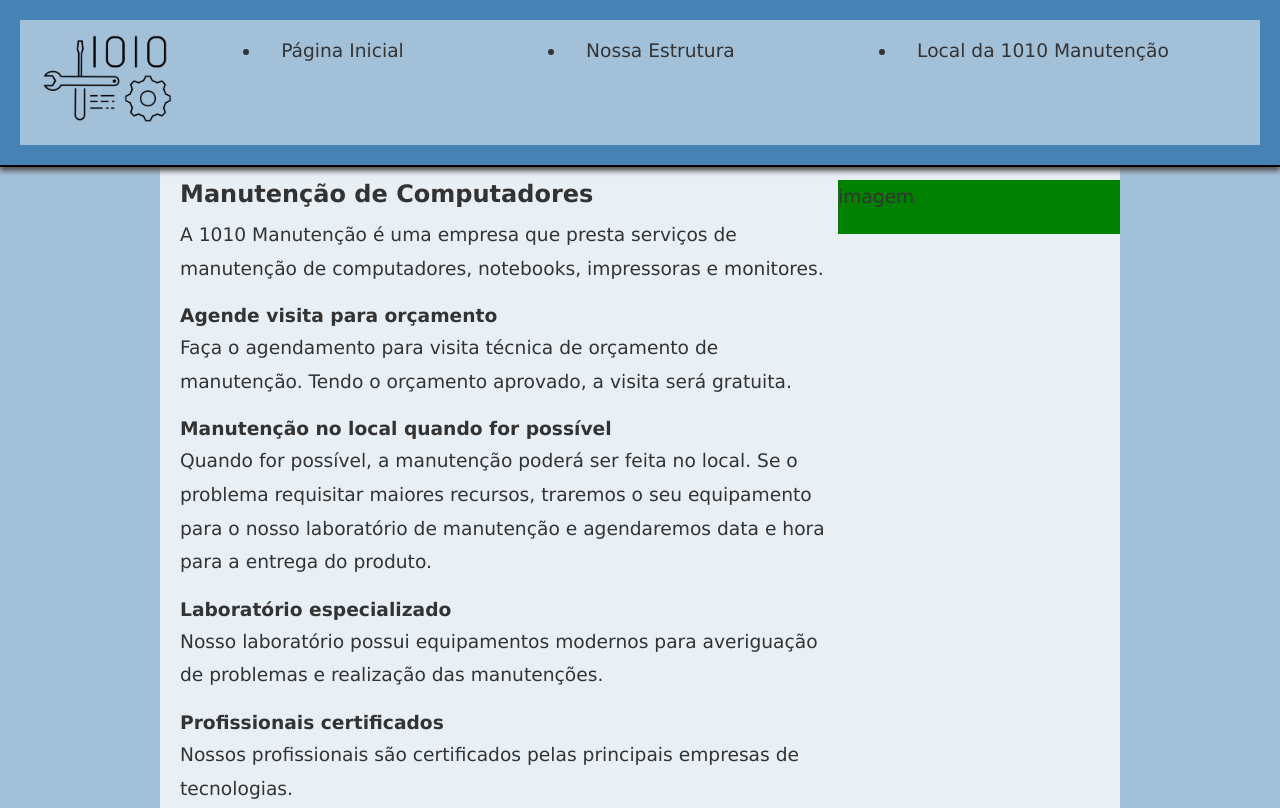
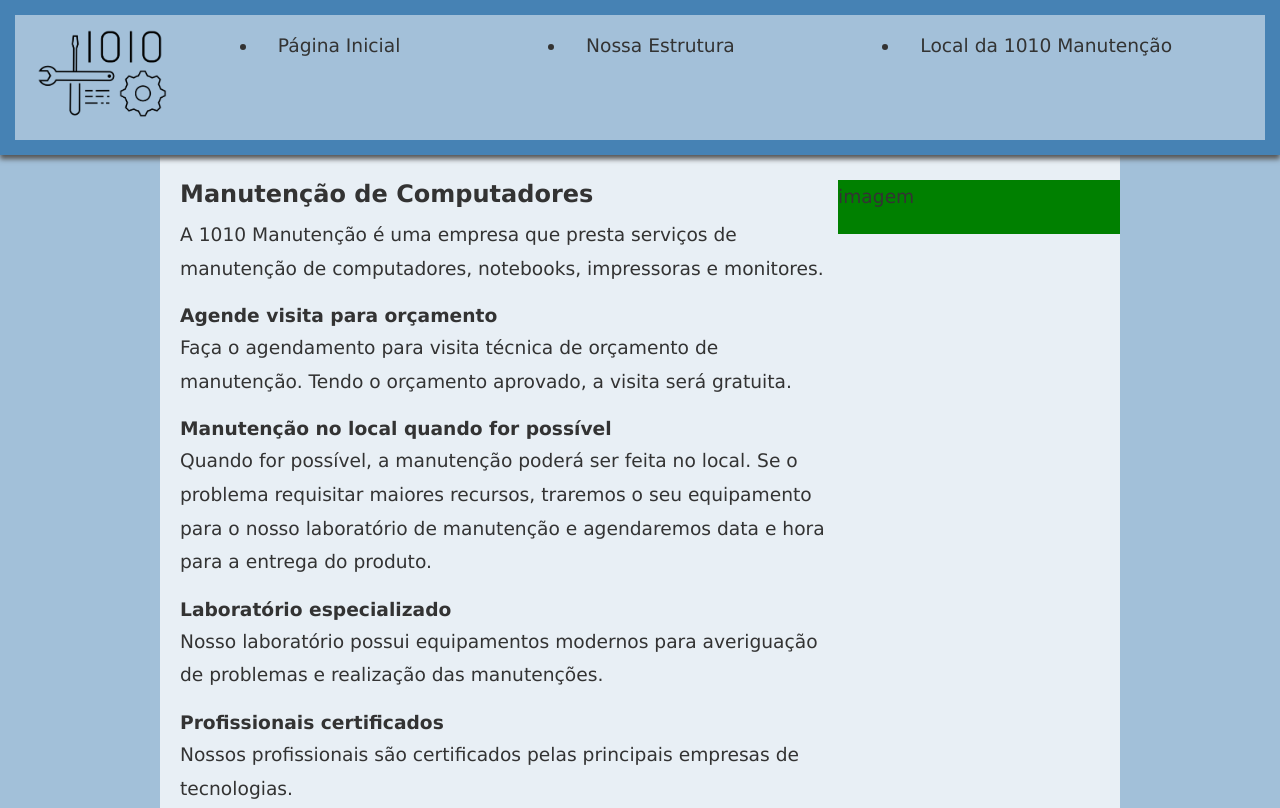
Before and after one commit to fabcurvello/site1010manutencao, a plain HTML site: page index.html in a window 1280 px wide. Shown: the top 808 px of the page. Drawn offline with Linux system fonts and the light colour scheme.

Commit message:
Pequena correção no padding do header

```diff
--- a/css/estilo.css
+++ b/css/estilo.css
@@ -32,14 +32,14 @@ h2 {
 div#topo {
     background-color: rgb(70, 130, 180);/* #4682B4; /* SteelBlue */
     width:100%;
-    border-bottom: 2px solid #000;
+    /* border-bottom: 2px solid #000; */
     position: fixed;
     box-shadow: 0 4px 5px #555;
     z-index: 1000; /* Profundidade alta, para que tudo de rolagem passe atrás dele */
 }
 
 header {
-    padding: 20px;
+    padding: 15px;
     display: flex;
 }
 
```
